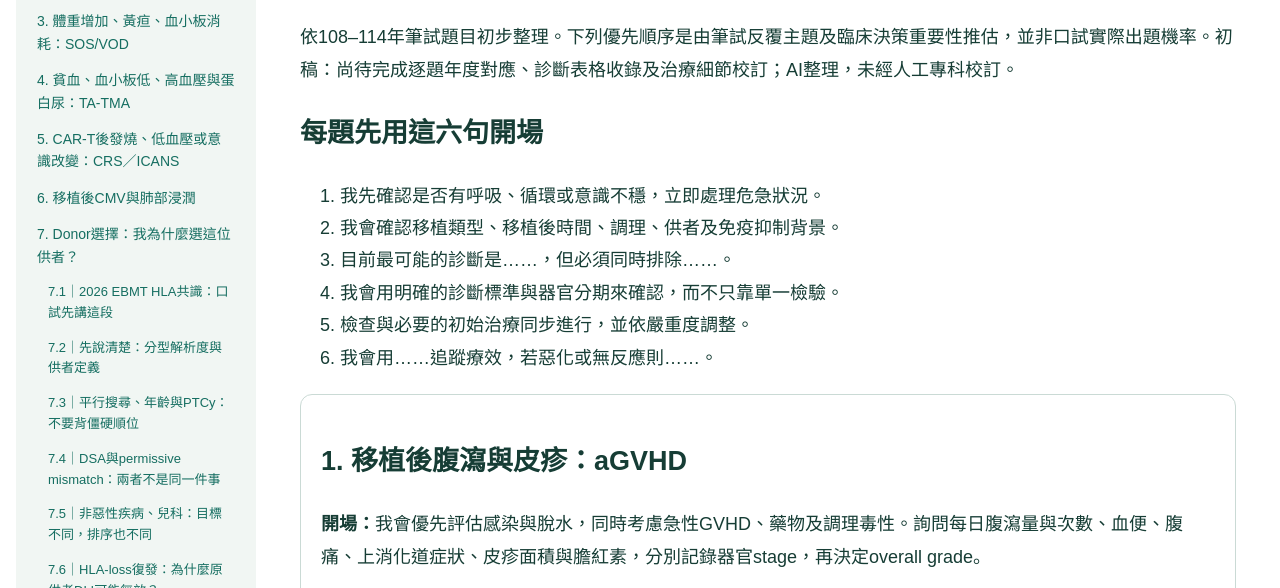
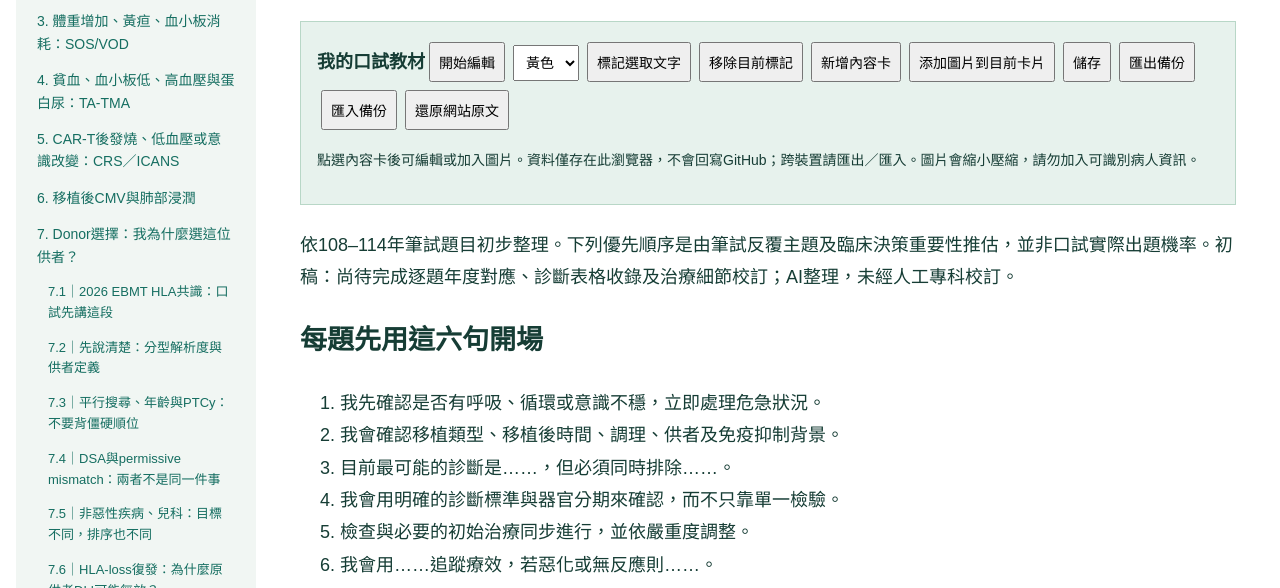
Before and after one commit to LiChiaHans/ebmt-transplant-study-zh, a plain HTML site: page dist/oral-exam.html in a window 1280 px wide. Shown: the part 184-772 px from the top of the page. Drawn offline with Linux system fonts and the light colour scheme.

Commit message:
Place personal study toolbar at top of oral examination page

```diff
--- a/dist/oral-exam.html
+++ b/dist/oral-exam.html
@@ -44,6 +44,7 @@
 'use strict';
 const KEY='ebmt-oral-personal-v1', state={editing:false,active:null,range:null}, originals=new Map();
 const toolbar=document.getElementById('personal-tools'), status=document.getElementById('personal-status');
+const firstHeading=document.querySelector('body > h1');if(firstHeading)firstHeading.after(toolbar);
 const custom=document.createElement('section');custom.id='personal-custom';toolbar.after(custom);
 function say(t){status.textContent=t}
 function clean(input){const doc=new DOMParser().parseFromString(input,'text/html');const allowed=new Set('P DIV SPAN BR B STRONG I EM U S MARK H2 H3 H4 UL OL LI TABLE CAPTION THEAD TBODY TR TH TD DETAILS SUMMARY A IMG SMALL BLOCKQUOTE FIGURE FIGCAPTION'.split(' '));
```
